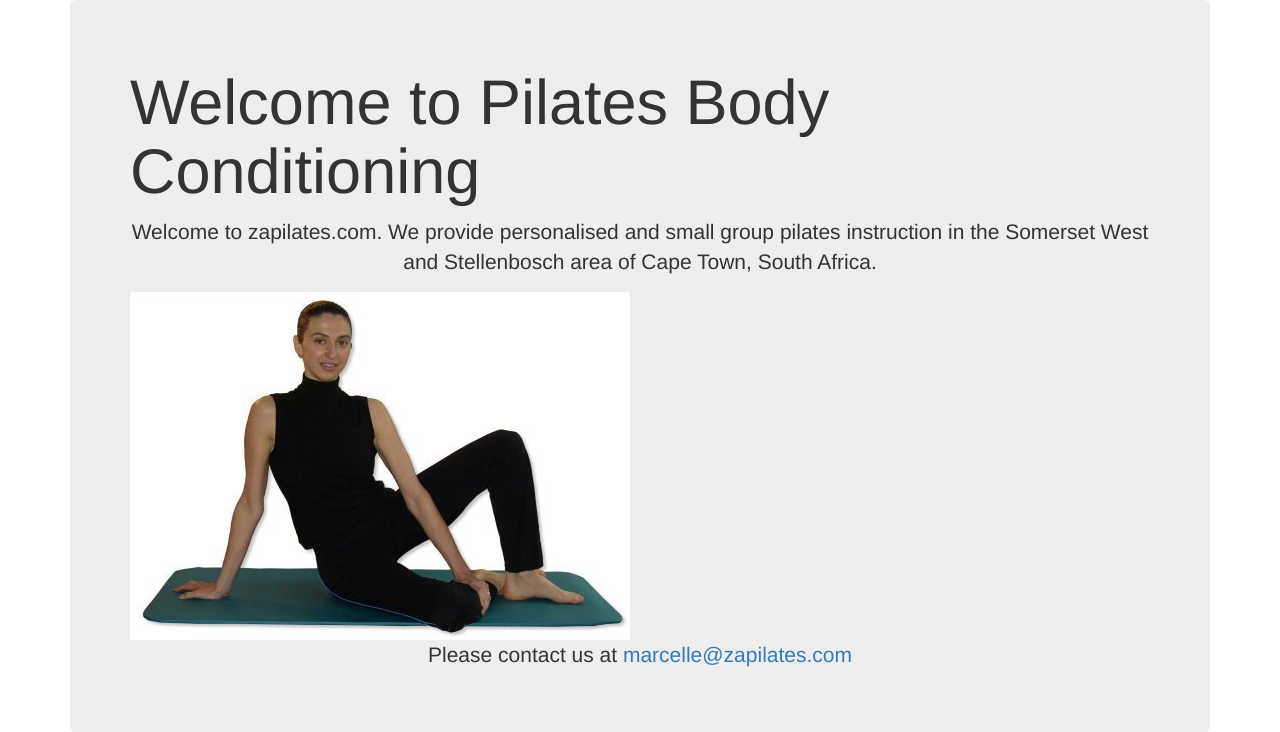
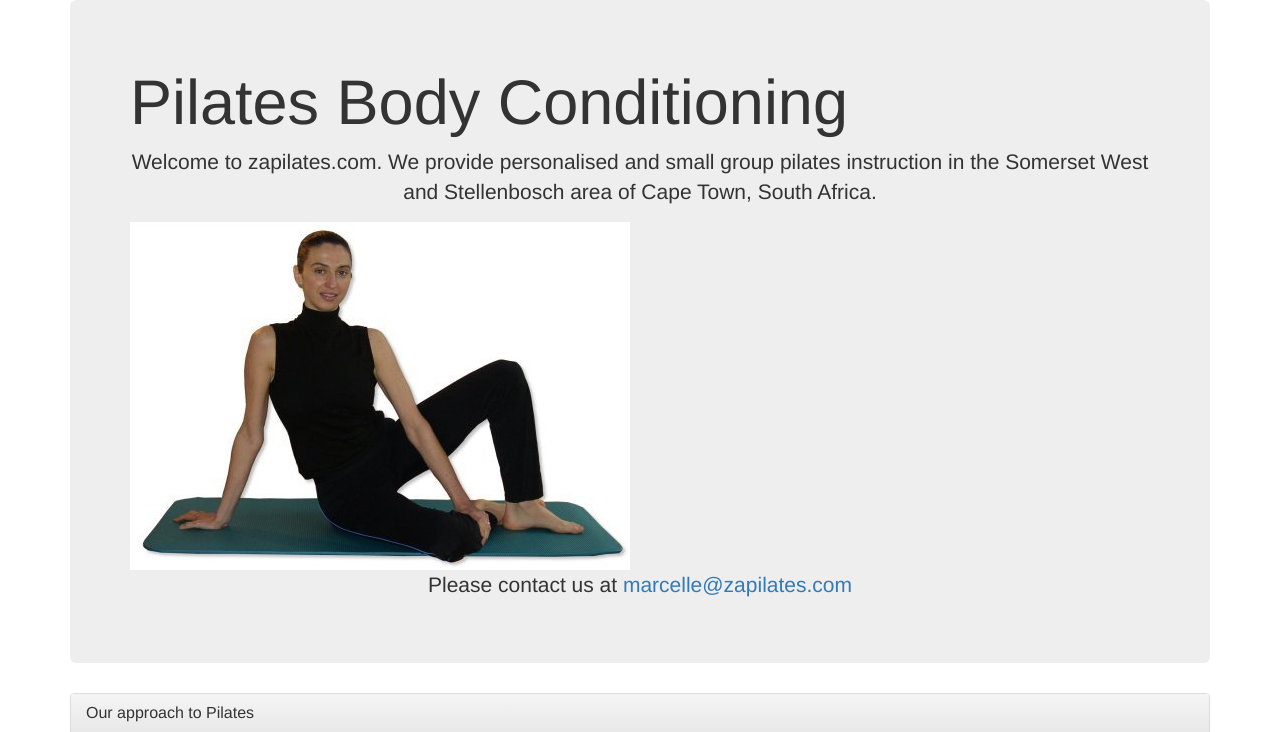
Before and after one commit to timlinux/zapilates.com, a plain HTML site: page index.html in a window 1280 px wide. Shown: the top 732 px of the page. Drawn offline with nearby package versions, Linux system fonts and the light colour scheme.

Commit message:
Remove welcome from main title

```diff
--- a/index.html
+++ b/index.html
@@ -12,7 +12,7 @@
 <body>
     <div class="container">
         <div class="jumbotron">
-            <h1>Welcome to Pilates Body Conditioning</h1>
+            <h1>Pilates Body Conditioning</h1>
             <p class="text-center">Welcome to zapilates.com. We provide personalised and small group pilates
                 instruction in the Somerset West and Stellenbosch area of Cape Town, South Africa.</p>
             <img class="text-center" alt="Marcelle Sutton" src="images/image00.jpg" />
```
